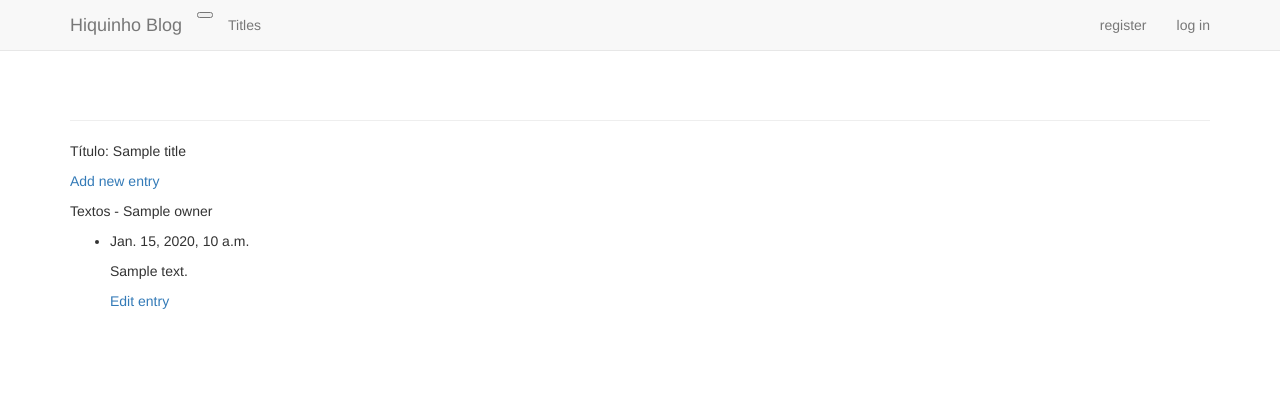
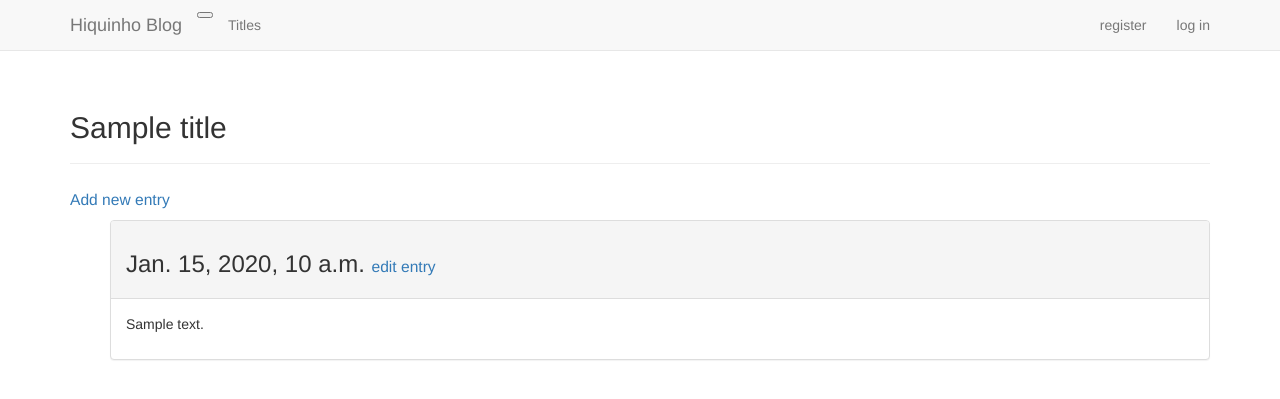
Before and after one commit to Hiquinho04/blog, a Django app: template blog_stuff/templates/blog_stuff/texts.html in a window 1280 px wide. Shown: the top 399 px of the page. Run offline with Django 3.2, Linux system fonts and the light colour scheme; the template is opened without the code that fills it: most values are stand-ins (such as "Sample title", 1, 10 or a date in 2020); some libraries are stand-ins or nearby versions.

Commit message:
texts style

```diff
--- a/blog_stuff/templates/blog_stuff/texts.html
+++ b/blog_stuff/templates/blog_stuff/texts.html
@@ -1,26 +1,35 @@
 {% extends "blog_stuff/base.html" %}
+
+{% block header %}
+    <h2>{{title}}</h2>
+{% endblock header %}
+
 
 {% block content %}
 
-<p>Título: {{title}} </p>
+<h3>
+    <small>
+        <a href="{% url 'blog_stuff:new_entry' title.id %}">Add new entry</a>
+    </small>
+</h3>
 
-<p>
-
-    <a href="{% url 'blog_stuff:new_entry' title.id %}">Add new entry</a>
-
-</p>
-<p> Textos - {{title.owner}} </p>
 <ul>
     {% for text in texts %}
-        <li>
-            <p>{{text.date_added}}</p>
-            <p>{{text.text|linebreaks}}</p>
-            <p>
-
-                <a href="{% url 'blog_stuff:edit_entry' text.id %}">Edit entry</a>
-
-            </p>
-        </li>
+        <div class="panel panel-default">
+            <div class="panel-heading">
+                <h3>
+                    {{ text.date_added }}
+                    <small>
+                        <a href="{% url 'blog_stuff:edit_entry' text.id %}">
+                            edit entry
+                        </a>
+                    </small>
+                </h3>
+            </div>
+            <div class="panel-body">
+                {{ text.text|linebreaks }}
+            </div>
+        </div>
         {% empty %}
         <li> Ainda não há textos nesse tópico </li>
     {% endfor%}
```
